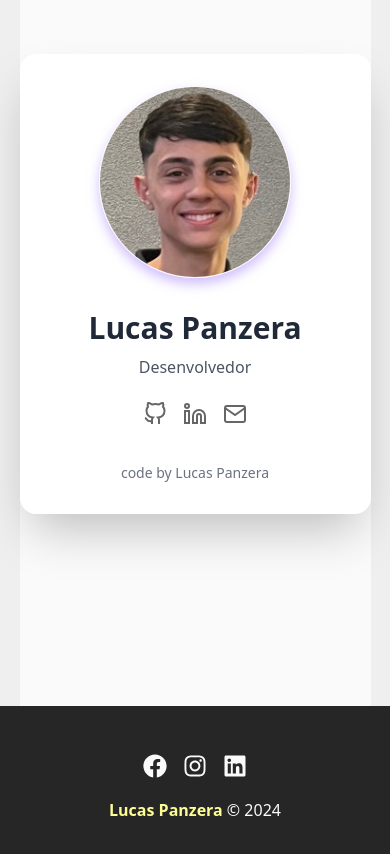
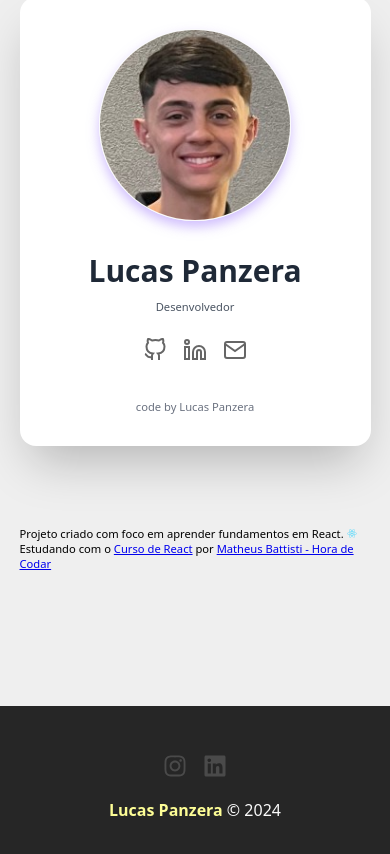
Before and after one commit to lucaspanzera1/Costs, a React (Create React App) app: page /company in a window 390 px wide. Shown: the part 982-1836 px from the top of the page. Built offline with nearby package versions, Linux system fonts and the light colour scheme.

Commit message:
Pagina da Empresa

```diff
--- a/src/components/layouts/Footer.js
+++ b/src/components/layouts/Footer.js
@@ -6,13 +6,10 @@ function Footer(){
     return ( <footer className={styles.footer}>
         <ul className={styles.socialList}>
             <li>
-                <FaFacebook />
+                <a href='https://www.instagram.com/lucaspanzera/' target="_blank"><FaInstagram /></a>
             </li>
             <li>
-                <FaInstagram />
-            </li>
-            <li>
-                <FaLinkedin />
+                <a href='https://www.linkedin.com/in/lucas-panzera/' target="_blank"><FaLinkedin /></a>
             </li>
         </ul>
         <p className={styles.copyRight}><span>Lucas Panzera</span> &copy; 2024</p>
--- a/src/components/layouts/Footer.module.css
+++ b/src/components/layouts/Footer.module.css
@@ -11,12 +11,16 @@
     list-style-type: none;
 }
 
-.socialList li{
+.socialList a{
     margin: 0 0.5em;
     transition: all 0.3s;
 }
 
-.socialList li:hover{
+.socialList a{
+    color: #4a4a4a;
+}
+
+.socialList a:hover{
     color: #fdfd96;
 }
 
--- a/src/components/pages/Company.js
+++ b/src/components/pages/Company.js
@@ -1,6 +1,7 @@
 import styles from './Company.module.css'
 import logo from '../../img/costs_logo.png'
 import pfp from '../../img/pfp.jpg'
+import react_logo from '../../img/logo.svg'
 
 function Company() {
     return (
@@ -49,6 +50,11 @@ function Company() {
                 <p>code by Lucas Panzera</p>
                 </footer>
             </div>
+
+            <div>
+                <p className={styles.p_img}>Projeto criado com foco em aprender fundamentos em React. <img src={react_logo} alt="Lucas Panzera" className={styles.reactImage}/></p>
+                <p>Estudando com o <a href="https://youtube.com/playlist?list=PLnDvRpP8BneyVA0SZ2okm-QBojomniQVO&si=2mS54RCKLhv6rcF0" target="_blank" >Curso de React</a> por <a href="https://www.youtube.com/@MatheusBattisti" target="_blank" >Matheus Battisti - Hora de Codar</a></p>
+            </div>
     </div>
 
         </>
--- a/src/components/pages/Company.module.css
+++ b/src/components/pages/Company.module.css
@@ -22,9 +22,10 @@
     display: flex;
     justify-content: center;
     align-items: center;
+    gap: 5rem;
     min-height: 100vh;
     width: 100vw;
-    background-color: #fafafa;
+    background-color: transparent;
 }
 
   .card {
@@ -82,6 +83,19 @@
     font-size: 0.875rem;
   }
 
+  .LucasPanzera p{
+    font-size: 0.9rem;
+  }
+
+  .p_img{
+    display: flex;
+    justify-content: left;
+  }
+
+  .reactImage{
+    width: 2rem;
+  }
+
 @media (max-width: 1000px) {
     .logo {
         width: 400px;
@@ -94,6 +108,13 @@
         font-size: 0.8rem;
         font-weight: 300;
     }
+    .LucasPanzera p{
+        font-size: 0.7rem;
+      }
+    .reactImage{
+        width: 1rem;
+      }
+
 }
 
 @media (max-width: 768px){
@@ -104,4 +125,13 @@
     .logo {
         width: 300px;
     }
+    .LucasPanzera {
+        flex-direction: column;
+    }
+    .LucasPanzera p{
+        font-size: 0.7rem;
+      }
+    .reactImage{
+        width: 1rem;
+      }
 }
```
Also changed, not shown: src/img/logo.svg (added).
